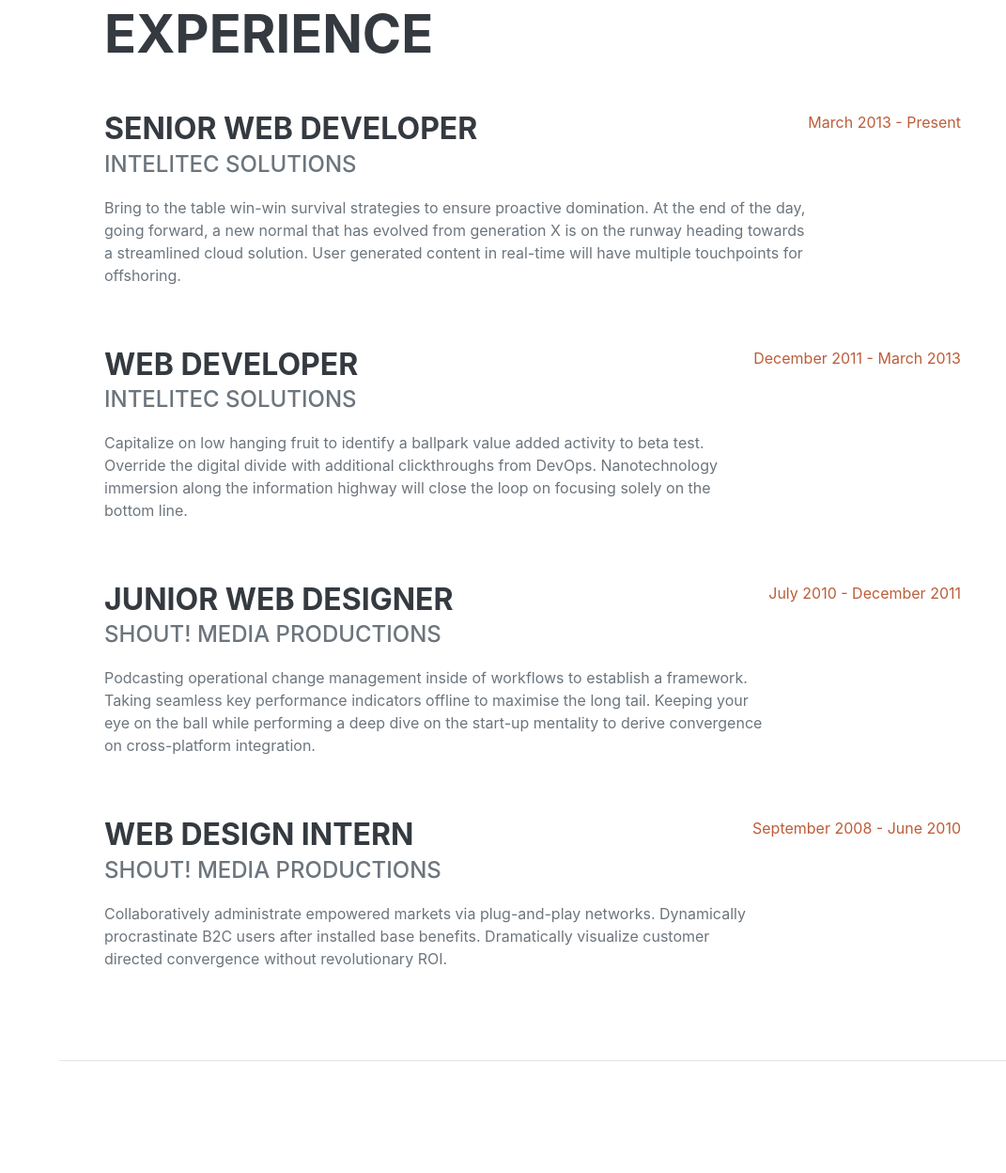
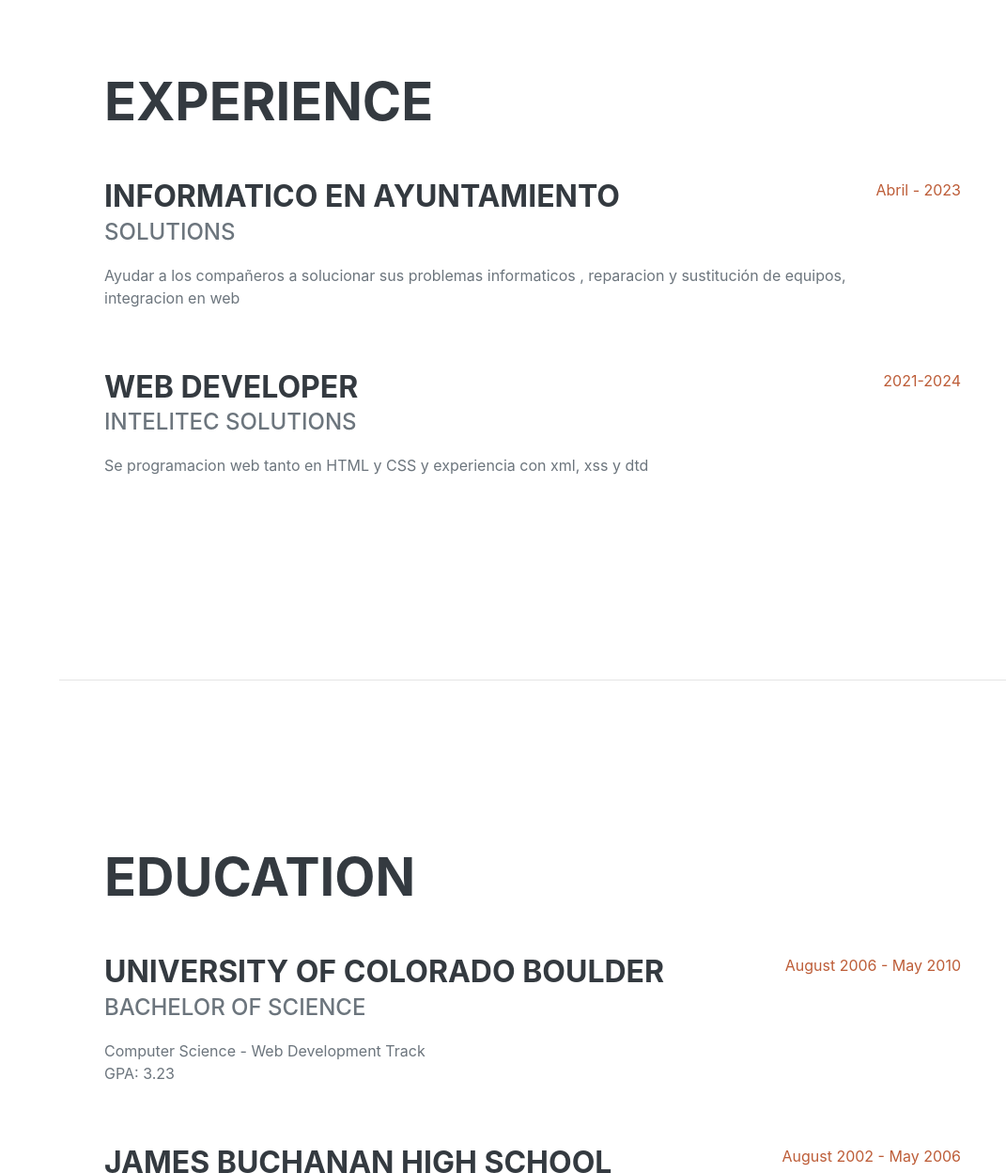
Before and after one commit to MarcosMartinezMartinez/Actividad-entornos, a plain HTML site: page index.html in a window 1280 px wide. Shown: the part 878-2126 px from the top of the page at 94% size, without its empty margins (209-1280 px from the left). Drawn offline with nearby package versions, Linux system fonts and the light colour scheme; a web font is replaced by a local one.

Commit message:
Modifico experiencia

```diff
--- a/index.html
+++ b/index.html
@@ -63,35 +63,19 @@
                     <h2 class="mb-5">Experience</h2>
                     <div class="d-flex flex-column flex-md-row justify-content-between mb-5">
                         <div class="flex-grow-1">
-                            <h3 class="mb-0">Senior Web Developer</h3>
-                            <div class="subheading mb-3">Intelitec Solutions</div>
-                            <p>Bring to the table win-win survival strategies to ensure proactive domination. At the end of the day, going forward, a new normal that has evolved from generation X is on the runway heading towards a streamlined cloud solution. User generated content in real-time will have multiple touchpoints for offshoring.</p>
+                            <h3 class="mb-0">Informatico en Ayuntamiento</h3>
+                            <div class="subheading mb-3">Solutions</div>
+                            <p>Ayudar a los compañeros a solucionar sus problemas informaticos , reparacion y sustitución de equipos, integracion en web</p>
                         </div>
-                        <div class="flex-shrink-0"><span class="text-primary">March 2013 - Present</span></div>
+                        <div class="flex-shrink-0"><span class="text-primary">Abril - 2023</span></div>
                     </div>
                     <div class="d-flex flex-column flex-md-row justify-content-between mb-5">
                         <div class="flex-grow-1">
                             <h3 class="mb-0">Web Developer</h3>
                             <div class="subheading mb-3">Intelitec Solutions</div>
-                            <p>Capitalize on low hanging fruit to identify a ballpark value added activity to beta test. Override the digital divide with additional clickthroughs from DevOps. Nanotechnology immersion along the information highway will close the loop on focusing solely on the bottom line.</p>
+                            <p>Se programacion web tanto en HTML y CSS y experiencia con xml, xss y dtd</p>
                         </div>
-                        <div class="flex-shrink-0"><span class="text-primary">December 2011 - March 2013</span></div>
-                    </div>
-                    <div class="d-flex flex-column flex-md-row justify-content-between mb-5">
-                        <div class="flex-grow-1">
-                            <h3 class="mb-0">Junior Web Designer</h3>
-                            <div class="subheading mb-3">Shout! Media Productions</div>
-                            <p>Podcasting operational change management inside of workflows to establish a framework. Taking seamless key performance indicators offline to maximise the long tail. Keeping your eye on the ball while performing a deep dive on the start-up mentality to derive convergence on cross-platform integration.</p>
-                        </div>
-                        <div class="flex-shrink-0"><span class="text-primary">July 2010 - December 2011</span></div>
-                    </div>
-                    <div class="d-flex flex-column flex-md-row justify-content-between">
-                        <div class="flex-grow-1">
-                            <h3 class="mb-0">Web Design Intern</h3>
-                            <div class="subheading mb-3">Shout! Media Productions</div>
-                            <p>Collaboratively administrate empowered markets via plug-and-play networks. Dynamically procrastinate B2C users after installed base benefits. Dramatically visualize customer directed convergence without revolutionary ROI.</p>
-                        </div>
-                        <div class="flex-shrink-0"><span class="text-primary">September 2008 - June 2010</span></div>
+                        <div class="flex-shrink-0"><span class="text-primary">2021-2024</span></div>
                     </div>
                 </div>
             </section>
```
